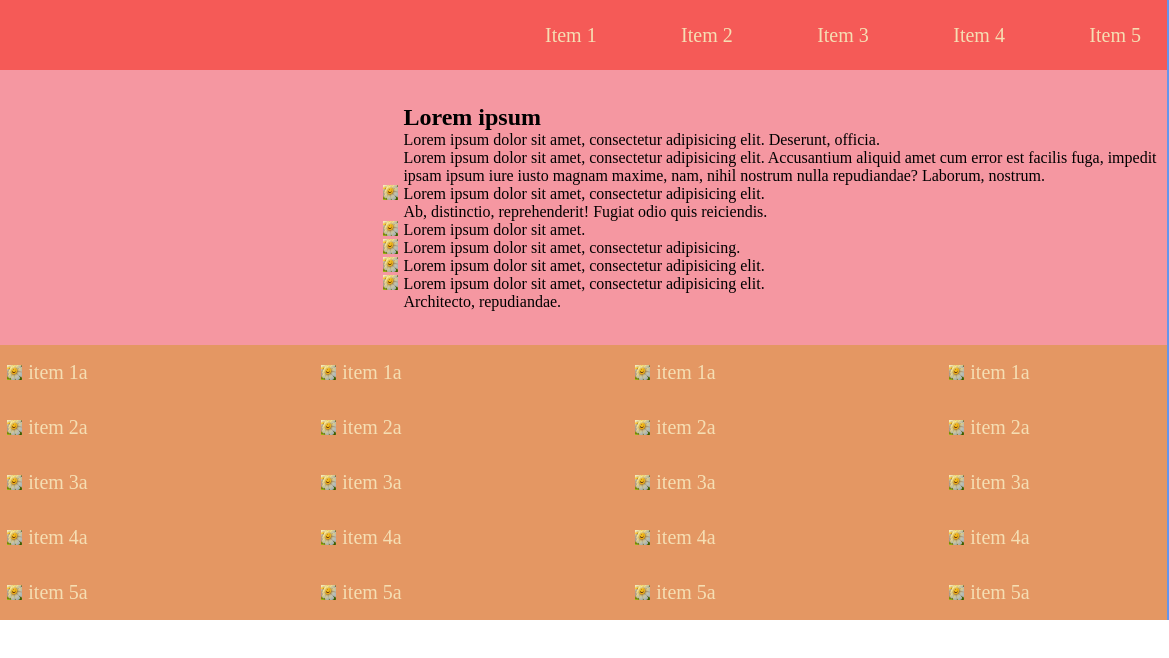
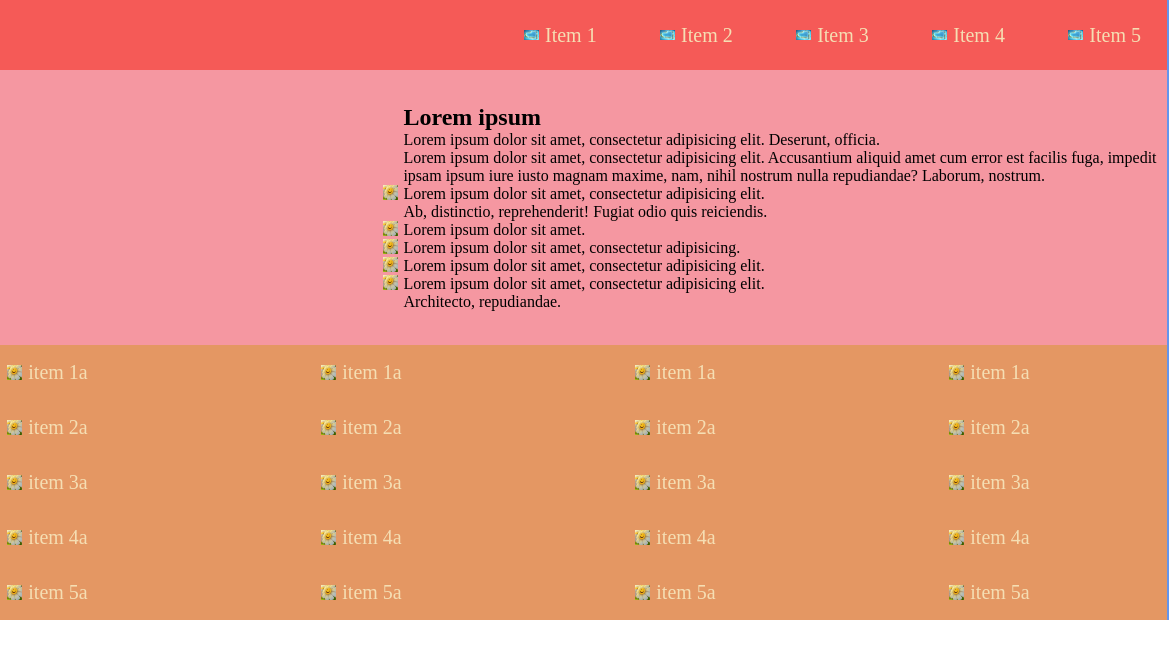
Before and after one commit to PeterBocha/TestGIT, a plain HTML site: page index.html in a window 1280 px wide. Shown: the full height of the page, 111-1280 px from the left. Drawn offline with Linux system fonts and the light colour scheme.

Commit message:
Add images into header list

```diff
--- a/style/main.css
+++ b/style/main.css
@@ -46,6 +46,20 @@ header{
     border-radius: 5px;
     border: 1px solid transparent;
     transition: .4s;
+}
+header .wrapper ul li{
+    position: relative;
+}
+
+header .wrapper ul li a:before{
+    content: "";
+    background: url("../images/images523.jpg") no-repeat center center;
+    background-size: contain;
+    width: 15px;
+    height: 15px;
+    position: absolute;
+    left: -5px;
+    top: 20px;
 }
 .wrapper ul li a:hover{
     border: 1px solid yellowgreen;
```
Also changed, not shown: images/images523.jpg (added).
